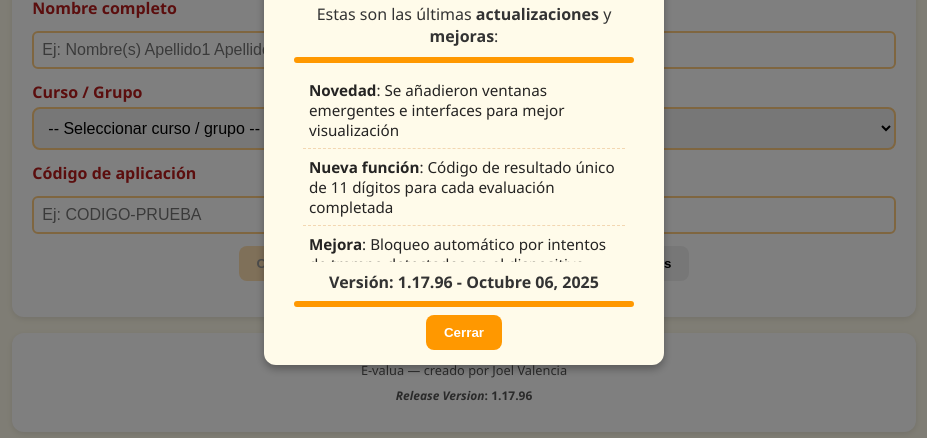
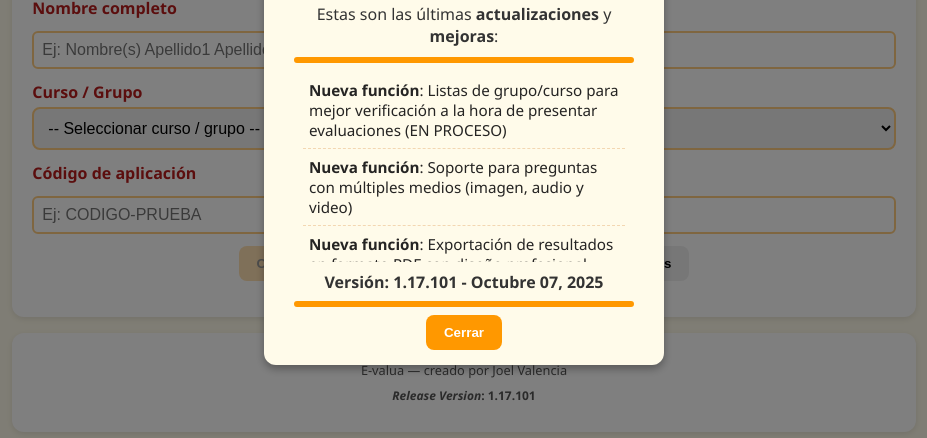
Before and after one commit to joelXVS/E-valua, a plain HTML site: page student/student.html in a window 1280 px wide. Shown: the part 258-696 px from the top of the page, without its empty margins (176-1103 px from the left). Drawn offline with nearby package versions, Linux system fonts and the light colour scheme.

Commit message:
modificaciones menores en teachers.json, whats_new.json, student-app.js y common-styles.css

```diff
--- a/teachers.json
+++ b/teachers.json
@@ -1,18 +1,22 @@
 {
   "teachers":[
     {
+      "fullname":"José Angel Perea Valencia",
       "name":"Joel Valencia",
       "user":"jvalencia",
       "pass":"@jvalencia",
       "tests":[ "CONS-0801A033","CONS-0802M030","DEPO-2025A030" ],
-      "email":"justindk456@gmail.com"
+      "email":"justindk456@gmail.com",
+      "phone":"+57 302 818 6841"
     },
     {
-      "name":"Yolanda Valencia Valenzuela",
+      "fullname":"Yolanda Valencia Valenzuela",
+      "name":"Yolanda Valencia",
       "user":"yvalencia",
       "pass":"@yvalencia",
       "tests":[ "CONS-0801A033", "CONS-0802M030" ],
-      "email":"yolvalval1964@gmail.com"
+      "email":"yolvalval1964@gmail.com",
+      "phone":"+57 300 000 0000"
     }
   ]
 }
--- a/utils/common-styles.css
+++ b/utils/common-styles.css
@@ -1,7 +1,7 @@
 /* Variables */
 :root {
-  --version: "1.17.96";
-  --version-date: "Octubre 06, 2025";
+  --version: "1.17.101";
+  --version-date: "Octubre 07, 2025";
 }
 /* Reset */
 * {
--- a/whats_new.json
+++ b/whats_new.json
@@ -1,110 +1,53 @@
 {
   "updates": [
+    "Nueva función: Listas de grupo/curso para mejor verificación a la hora de presentar evaluaciones (EN PROCESO)",
+    "Nueva función: Soporte para preguntas con múltiples medios (imagen, audio y video)",
+    "Nueva función: Exportación de resultados en formato PDF con diseño profesional",
+    "Nueva función: Guardado automático del progreso durante el examen",
+    "Nueva función: Exportación detallada de resultados desde la vista individual",
+    "Nueva función: Generación de certificado de aplicación de prueba",
+    "Nueva función: Validación en tiempo real de formularios",
+    "Mejora: Prevención de cierre accidental durante evaluaciones",
+    "Mejora: Estructura de datos consistente para todos los resultados",
+    "Mejora: Optimización de rendimiento para exámenes largos",
+    "Mejora: Configuración por prueba optimizadas para mayor control",
+    "Mejora: Envío de resultados a todos los docentes asignados",
+    "Novedad: Soporte para manejo de pruebas evaluativas y no evaluativas",
+    "Novedad: Sistema de recuperación tras recarga de página",
+    "Novedad: Información de contacto del docente en los resultados",
+    "Novedad: Prevención de envío duplicado de evaluaciones",
+    "Novedad: Se anadieron timeouts para operaciones de red",
+    "Mejora: Se añadieron mejoras en el focus management entre elementos interactivos",
+    "Mejora: Manejo de fallos de conexión inicial",
+    "Mejora: Se añadieron más plugins de prevención de conflictos entre múltiples usuarios",
+    "Mejora: Estructura de datos normalizada para reporting y grading",
+    "Mejora: Manejo de errores en comunicaciones externas entre secciones",
+    "Mejora: Renderizado optimizado de elementos complejos",
+    "Mejora: Visualizador de evaluación optimizado para evitar inconsistencias en las pruebas",
+    "Mejora: Corrección de errores de visualización",
     "Novedad: Se añadieron ventanas emergentes e interfaces para mejor visualización",
-    "Nueva función: Código de resultado único de 11 dígitos para cada evaluación completada",
-    "Mejora: Bloqueo automático por intentos de trampa detectados en el dispositivo",
-    "Novedad: Control de tiempo entre reintentos de pruebas (60 minutos mínimo)",
-    "Función: Modal de novedades que se muestra cada 5 horas con actualizaciones",
-    "Mejora: Validación de ventanas de tiempo para pruebas con fechas y horarios específicos",
-    "Nueva función: Sistema de detección de cambios de pestaña y ventana en segundo plano",
-    "Mejora: Guardado automático del progreso durante el examen",
+    "Novedad: Control de tiempo entre reintentos de pruebas (BETA)",
     "Novedad: Mezcla aleatoria de preguntas y opciones en cada intento",
+    "Novedad: Sistema de búsqueda de resultados por código de 11 dígitos",
+    "Novedad: Registro detallado de eventos de posibles intentos de trampa",
+    "Mejora: Optimización a la evaluación inteligente de respuestas abiertas",
+    "Mejora: Generación de certificados de aplicación con información detallada",
+    "Mejora: Indicador visual de progreso y preguntas respondidas (EN PROCESO)",
+    "Mejora: Validación de grupo/curso y código de prueba antes de iniciar evaluaciones",
+    "Mejora: Cálculo de puntuación con diferentes pesos por tipo de pregunta",
+    "Mejora: Optimización del formato de respuestas para visualización consistente",
+    "Mejora: Mensajes de alerta progresivos por comportamiento sospechoso",
+    "Función: Navegación segura entre preguntas y sistema de detección de pruebas sin completar",
+    "Función: Detección de repetición excesiva en respuestas largas para evitar inconsistencias en las respuestas de los estudiantes",
+    "Función: Descarga de resultados en formato JSON para análisis (BETA - No disponible para algunos dispositivos)",
+    "Función: Búsqueda y visualización de resultados históricos (BETA - No disponible para algunos dispositivos)",
+    "Función: Sistema de puntos configurable con valores positivos y negativos",
+    "Función: Compatibilidad con diferentes navegadores web y dispositivos móviles",
+    "Función: Asignación múltiple de docentes por prueba",
+    "Función: Navegación secuencial con teclado en preguntas (EN PROCESO)",
+    "Función: Exportación de logs completos de actividad del estudiante para mejor monitoreo",
     "Función: Soporte para 12 tipos diferentes de preguntas en evaluaciones",
-    "Mejora: Evaluación inteligente de respuestas abiertas con palabras clave",
-    "Nueva función: Exportación de resultados en formato PDF con diseño profesional",
-    "Mejora: Generación de certificados de aplicación con información detallada",
-    "Novedad: Sistema de búsqueda de resultados por código de 11 dígitos",
-    "Función: Envío automático de resultados al correo del docente asignado",
-    "Mejora: Interfaz responsive que se adapta a diferentes dispositivos",
-    "Nueva función: Modo pantalla completa automático al iniciar evaluación",
-    "Mejora: Validación de longitud mínima en nombres y códigos",
-    "Novedad: Registro detallado de eventos de posible trampa",
-    "Función: Reinicio de espacios en preguntas de completar texto",
-    "Mejora: Soporte para imágenes, audio y video en preguntas y opciones",
-    "Nueva función: Preguntas de ordenamiento con arrastre de elementos",
-    "Mejora: Preguntas de relacionar columnas con selección desplegable",
-    "Novedad: Preguntas de hotspot para hacer clic en áreas de imagen",
-    "Función: Preguntas de escala Likert para medición de opiniones",
-    "Mejora: Preguntas numéricas con validación automática",
-    "Nueva función: Preguntas de verdadero/falso con puntuación específica",
-    "Mejora: Preguntas de opción múltiple con una o varias respuestas",
-    "Novedad: Preguntas de completar espacios con arrastre de opciones",
-    "Función: Navegación entre preguntas con botones anterior/siguiente",
-    "Mejora: Indicador visual de progreso y preguntas respondidas",
-    "Nueva función: Temporizador visible con cuenta regresiva exacta",
-    "Mejora: Validación de grupo/curso antes de iniciar evaluación",
-    "Novedad: Override de control de reintentos con código especial :NEW!",
-    "Función: Almacenamiento local persistente de resultados y progreso",
-    "Mejora: Cálculo de puntuación con diferentes pesos por tipo de pregunta",
-    "Nueva función: Sistema de puntos configurable con valores positivos y negativos",
-    "Mejora: Normalización de texto para comparación sin distinción de mayúsculas",
-    "Novedad: Eliminación de tildes en evaluación de respuestas abiertas",
-    "Función: Detección de repetición excesiva en respuestas largas",
-    "Mejora: Formateo consistente de respuestas para visualización",
-    "Nueva función: Botones de copiado rápido para códigos de resultado",
-    "Mejora: Mensajes de alerta progresivos por comportamiento sospechoso",
-    "Novedad: Bloqueo permanente tras 3 eventos de cambio de pestaña/ventana",
-    "Función: Registro timestamp de todos los eventos importantes",
-    "Mejora: Prevención de cierre accidental durante evaluaciones",
-    "Nueva función: Pantalla de resultados con desglose detallado por pregunta",
-    "Mejora: Mostrar/ocultar respuestas correctas según configuración",
-    "Novedad: Información de contacto del docente en resultados",
-    "Función: Descarga de resultados en formato JSON para análisis",
-    "Mejora: Watermark institucional en documentos PDF generados",
-    "Nueva función: Certificado de aplicación con diseño formal",
-    "Mejora: Firma digital del docente en certificados",
-    "Novedad: Información de intentos de trampa en documentos PDF",
-    "Función: Búsqueda y visualización de resultados históricos",
-    "Mejora: Filtrado por código exacto de 11 dígitos",
-    "Nueva función: Exportación desde vista de resultados individuales",
-    "Mejora: Estructura de datos consistente para todos los resultados",
-    "Novedad: Código de exportación único de 6 dígitos para PDF",
-    "Función: Compatibilidad con diferentes navegadores web",
-    "Mejora: Manejo de errores con mensajes descriptivos",
-    "Nueva función: Carga asíncrona de datos iniciales",
-    "Mejora: Optimización de rendimiento para exámenes largos",
-    "Novedad: Validación de formato en campos de entrada",
-    "Función: Soporte para caracteres especiales y tildes",
-    "Mejora: Escape automático de HTML para seguridad",
-    "Nueva función: Control de visibilidad de resultados para estudiantes",
-    "Mejora: Configuración por prueba de mostrar/ocultar respuestas",
-    "Novedad: Diferenciación entre pruebas evaluativas y no evaluativas",
-    "Función: Asignación múltiple de docentes por prueba",
-    "Mejora: Envío de resultados a todos los docentes asignados",
-    "Nueva función: Información de contacto múltiple para docentes",
-    "Mejora: Logs de consola para diagnóstico de problemas",
-    "Novedad: Sistema de recuperación tras recarga de página",
-    "Función: Continuación de examen desde última pregunta vista",
-    "Mejora: Restauración de tiempo restante tras recarga",
-    "Nueva función: Indicadores de estado de carga de datos",
-    "Mejora: Manejo de fallos de conexión inicial",
-    "Novedad: Carga progresiva de recursos multimedia",
-    "Función: Preload de audio y video para mejor experiencia",
-    "Mejora: Controles de reproducción en elementos multimedia",
-    "Nueva función: Texto alternativo para accesibilidad",
-    "Mejora: Soporte para lectores de pantalla",
-    "Novedad: Atributos ARIA para navegación por teclado",
-    "Función: Navegación secuencial con teclado en preguntas",
-    "Mejora: Focus management entre elementos interactivos",
-    "Nueva función: Validación en tiempo real de formularios",
-    "Mejora: Mensajes contextuales según estado de validación",
-    "Novedad: Prevención de envío duplicado de evaluaciones",
-    "Función: Limpieza automática de datos temporales al finalizar",
-    "Mejora: Conservación de resultados históricos",
-    "Nueva función: Sistema de IDs único por dispositivo",
-    "Mejora: Prevención de conflictos entre múltiples usuarios",
-    "Novedad: Almacenamiento segregado por dispositivo",
-    "Función: Exportación de logs completos de actividad",
-    "Mejora: Estructura de datos normalizada para reporting",
-    "Nueva función: Integración con servicios externos vía fetch",
-    "Mejora: Manejo de errores en comunicaciones externas",
-    "Novedad: Timeouts para operaciones de red",
-    "Función: Reintentos automáticos en fallos de carga",
-    "Mejora: Cache de datos iniciales para mejor performance",
-    "Nueva función: Soporte para preguntas con múltiples medios",
-    "Mejora: Renderizado optimizado de elementos complejos",
-    "Novedad: Sistema de plantillas para tipos de pregunta",
-    "Función: Extensibilidad para nuevos tipos de pregunta",
-    "Mejora: Código modular para fácil mantenimiento"
+    "Función: Sistema de detección anti-trampas en todas las pruebas",
+    "Función: Envío automático de resultados al docente asignado por medio de e-mail (BETA - No disponible para algunos dispositivos)"
   ]
 }
```
Also changed, not shown: student/student-app.js (+7 -7 lines).
